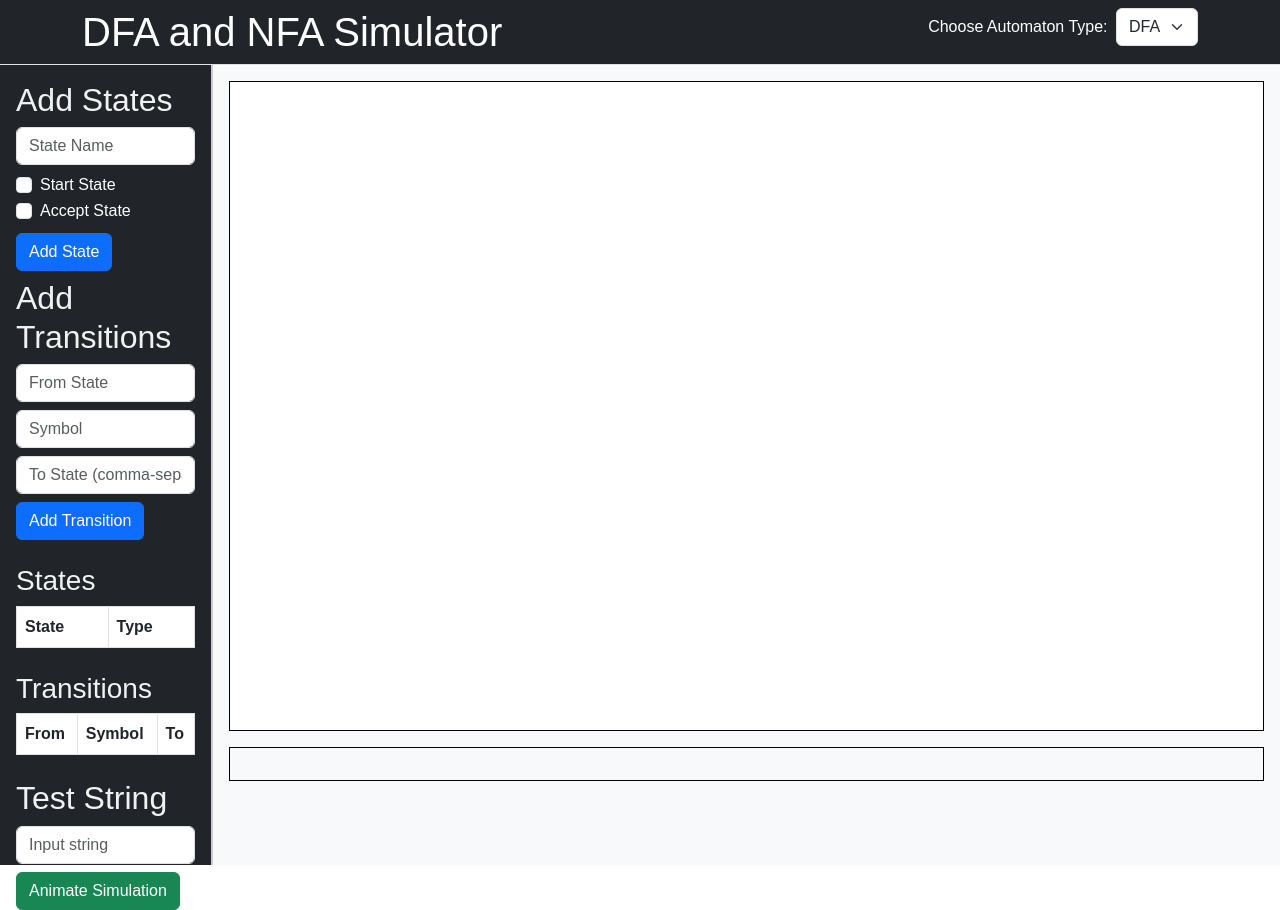
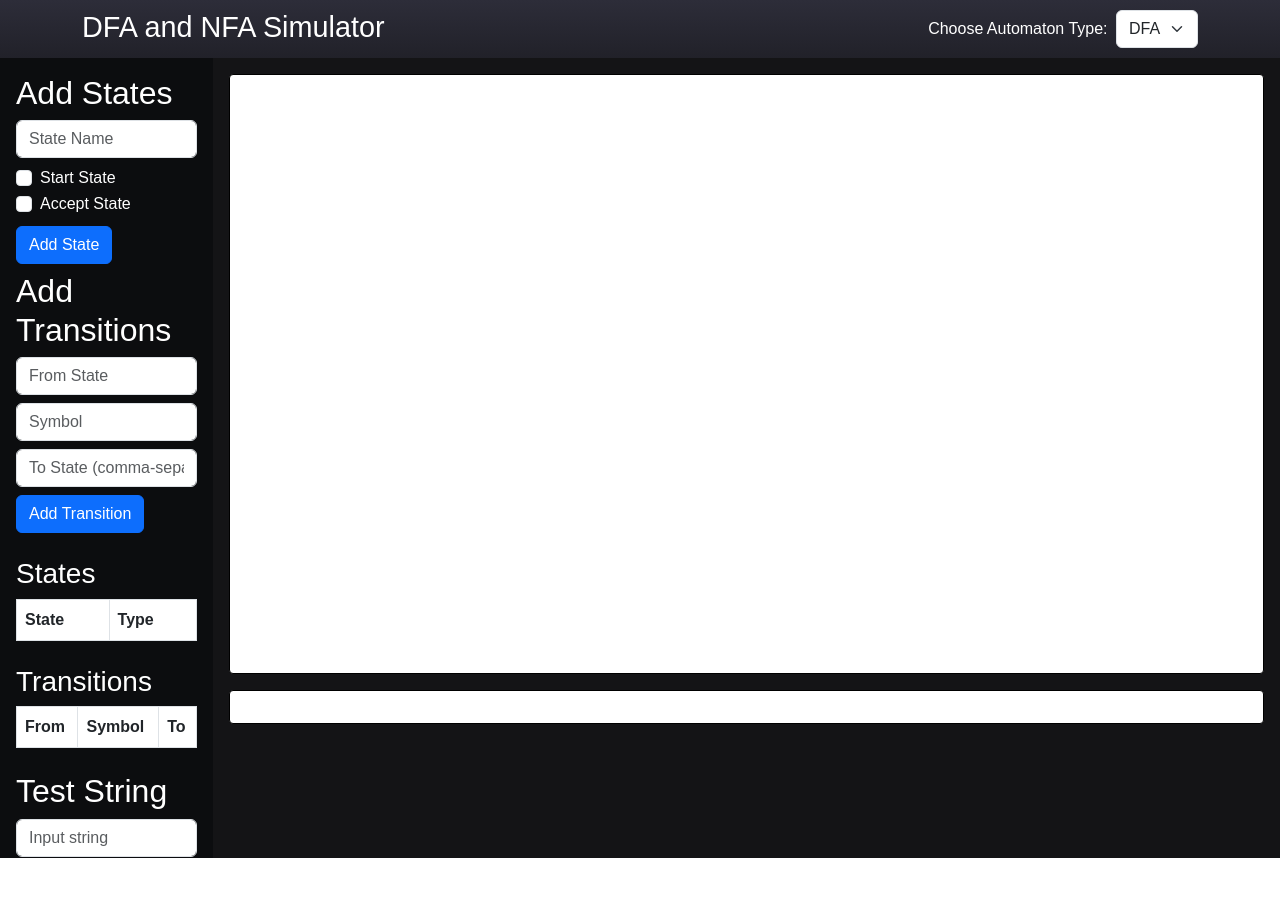
Before and after one commit to KvassAndVodka/DFA-and-NFA-Simulator, a plain HTML site: page ui.html in a window 1280 px wide. After the commit the page ends 858 px from the top, so only its background shows below. Drawn offline with nearby package versions, Linux system fonts and the light colour scheme.

Commit message:
"changed ui"

```diff
--- a/css/styles.css
+++ b/css/styles.css
@@ -1,3 +1,20 @@
+/* Header Styling */
+header {
+  background: linear-gradient(0deg, #212129, #2d2d39);
+  color: white;
+  padding: 10px;
+  display: flex;
+  justify-content: space-between;
+  align-items: center;
+  position: sticky;
+  top: 0;
+  z-index: 1000;
+}
+  header h1 {
+    margin: 0;
+    font-size: 1.8rem; /* Adjust font size */
+    color: #ffffff; /* Ensure text stands out against gradient */  }
+
 body {
   font-family: Arial, sans-serif;
   margin: 0;
@@ -5,44 +22,40 @@ body {
   flex-direction: column;
 }
 
-/* Header Styling */
-header {
-  background-color: #333;
-  color: white;
-  padding: 10px;
-  display: flex;
-  justify-content: space-between;
-  align-items: center;
-}
-  header h1 {
-    margin: 0;
-  }
-
 /* Main Layout */
 #main-container {
-  display: flex;
-  height: 100vh;
+  background-color: #141416;
+  z-index: 0; /* Ensure it's behind the header */
 }
 
-/* Sidebar Styling */
-#sidebar-left, #sidebar-right {
+/* Sidebar Styling */ /*#0c0d0f*/
+#sidebar-left {
+  background-color: #0c0d0f;
   height: 100vh;
-  background-color: #1a1a1a;
-  color: white;
-  border-right: 2px solid #cccccc;
+  overflow-y: auto;
 }
-  #sidebar-left h2, #sidebar-left h3 {
-    color: #f1f1f1;
-  }
 
 /* Graph/Network Section */
 #network {
   flex-grow: 1;
   padding: 10px;
-  height: 650px;
+  height: 600px;
   background-color: #fff;
+  border-radius: 4px;
 }
-.list-group-item {
-  background-color: #343a40;
+  .list-group-item {
+    background-color: #1e5e9f;
+    color: white;
+  }
+
+#result{
+  background-color: #ffffff;
   color: white;
+  border-radius: 4px;
+  padding: 10px;
+  margin-top: 10px;
 }
+
+#footer{
+  position: fixed;
+}
--- a/ui.html
+++ b/ui.html
@@ -20,11 +20,11 @@
 
   <body>
     <!-- Header Section -->
-    <header class="bg-dark text-white p-2 border-bottom">
+    <header >
       <div class="container d-flex justify-content-between">
         <h1>DFA and NFA Simulator</h1>
         <div>
-          <label for="automatonType" class="me-1">Choose Automaton Type:</label>
+          <label for="automatonType" class="me-1 ">Choose Automaton Type:</label>
           <select
             id="automatonType"
             class="form-select d-inline-block w-auto"
@@ -42,7 +42,7 @@
       <div class="row">
         <!-- Left Sidebar for States and Transitions -->
         <aside
-          class="col-md-2 bg-dark text-white p-3 border-right"
+          class="col-md-2 text-white p-3"
           id="sidebar-left"
         >
           <h2>Add States</h2>
@@ -90,7 +90,7 @@
           </button>
 
           <h3 class="mt-4">States</h3>
-          <table class="table table-striped table-bordered text-white" id="stateTable">
+          <table class="table table-bordered text-white" id="stateTable">
             <thead>
               <tr>
                 <th>State</th>
@@ -125,15 +125,10 @@
         </aside>
 
         <!-- Main Graph Display -->
-        <main class="col-md-10 p-3 bg-light">
-          <div id="network" class="border border-black"></div>
-          <div
-            id="result"
-            class="output mt-3 p-3 border border-black bg-light text-dark"
-          ></div>
+        <main id="main-container"class="col-md-10 p-3">
+          <div id="network" class="border border-black mb-3"></div>
+          <div id="result" class="mt-3 output p-3 border border-black text-black"></div>
         </main>
-
-
       </div>
     </div>
 
```
